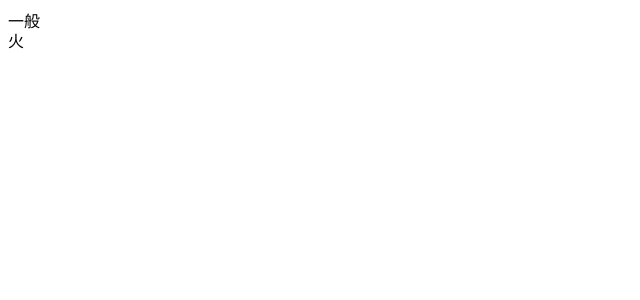
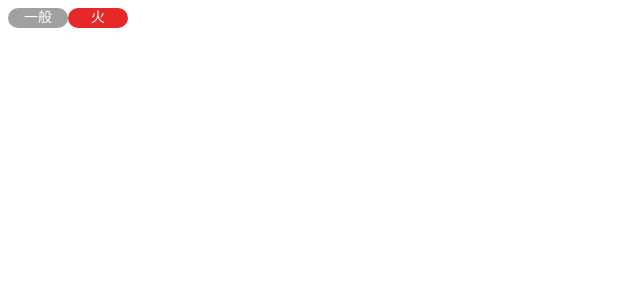
Before and after one commit to AnoKaze/pokemon-web, a Vue app: page / in a window 1280 px wide. Shown: the top 300 px of the page, without its empty margins (0-640 px from the left). Built offline with nearby package versions, Linux system fonts and the light colour scheme.

Commit message:
调整了属性标签的样式

```diff
--- a/src/components/TypeLabel.vue
+++ b/src/components/TypeLabel.vue
@@ -1,6 +1,6 @@
 <template>
-  <div class="type-label">
-    <div v-if="hasText">{{ type.getName() }}</div>
+  <div class="type-label" :class="typeName">
+    <span v-if="hasText" class="type-label-text">{{ type.getName() }}</span>
   </div>
 </template>
 
@@ -9,25 +9,32 @@ import { TypeEnum, Type } from '@/types/type';
 
 interface IProps {
   type: Type;
-  hasText: boolean;
+  hasText?: boolean;
 }
 const props = withDefaults(defineProps<IProps>(), { hasText: true });
-
-const typeId = ref(props.type.getId());
+const typeName = ref(TypeEnum[props.type.getId()].toLowerCase());
 </script>
 
 <style lang="scss" scoped>
-@import '@/style/type-color.sass';
-
-$hasText: v-bind(hasText);
+$hasType: v-bind(hasText);
 
 .type-label {
   height: 20px;
   border-radius: 10px;
+  display: inline-block;
+  text-align: center;
   @if hasText {
     width: 60px;
   } @else {
     width: 20px;
+  }
+
+  .type-label-text {
+    width: 40px;
+    color: #ffffff;
+    text-align: center;
+    font-size: 14px;
+    line-height: 20px;
   }
 }
 
```
